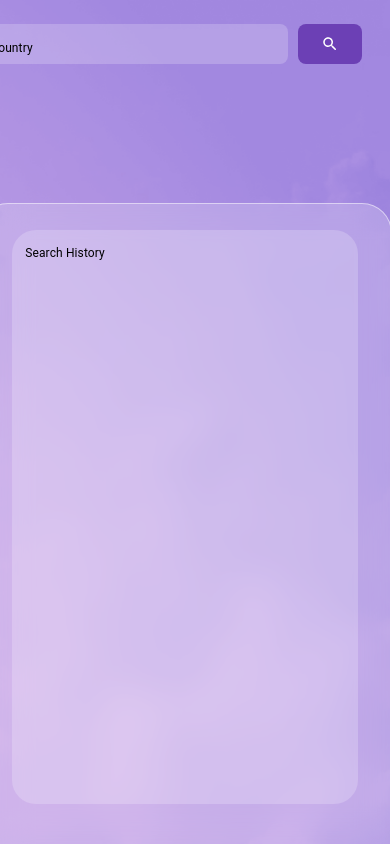
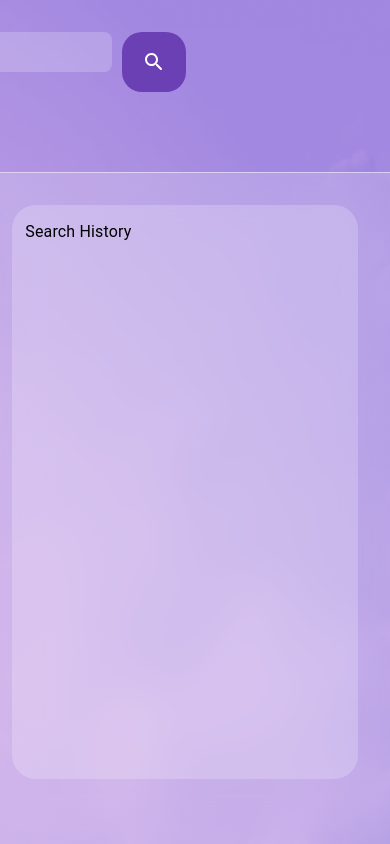
Before and after one commit to calvinlua/weather-app-react, a React (Vite) app: page / in a window 390 px wide. Built offline with nearby package versions, Linux system fonts and the light colour scheme.

Commit message:
Remove root and theme provider due to theme applied on pure css

```diff
--- a/src/App.module.css
+++ b/src/App.module.css
@@ -1,4 +1,3 @@
-:root {
 .bg {
   position: relative;
   background: var(--background-image);
@@ -65,11 +64,9 @@
 .display-weather-subtitle {
   color: var(--display-weather-subtitle-text-color);
 }
-}
 
 /* For mobile (small) */
 @media screen and (max-width: 400px) {
-  :root {
   font-size: 12px;
 
   .main-content-box {
@@ -94,7 +91,6 @@
   }
   .display-temperature {
     font-size: 30px;
-    }
   }
 }
 
--- a/src/App.tsx
+++ b/src/App.tsx
@@ -96,7 +96,7 @@ const App = () => {
                 setSearchCountry={setSearchCountry}
                 handleSearch={handleSearch}
               />
-              <Box className={classes["main-content-box"]}>
+              <div className={classes["main-content-box"]}>
                 <div>
                   <div>
                     {weather != null ? (
@@ -167,7 +167,7 @@ const App = () => {
                     handleDelete={handleDelete}
                   />
                 </div>
-              </Box>
+              </div>
             </div>
           </div>
         </div>
--- a/src/components/common/atom/HistoryList/HistoryList.module.css
+++ b/src/components/common/atom/HistoryList/HistoryList.module.css
@@ -1,10 +1,10 @@
-:root {
 .sub-content-box {
   padding: 20px;
   width: 620px;
   height: 548px;
   background-color: var(--sub-container-color);
   border-radius: 1.5em;
+  overflow: auto;
 }
 
 .sub-content-title {
@@ -23,7 +23,7 @@
   background-color: var(--list-item-box-background);
 }
 
-  .list-item-icon-button {
+body .list-item-icon-button {
   background: var(--list-item-button-background);
   box-shadow: var(--list-item-button-shadow);
   border: var(--list-item-button-border);
@@ -37,10 +37,8 @@
   font-size: 14px;
   color: var(--list-item-box-timestamp);
 }
-}
 
 @media screen and (max-width: 400px) {
-  :root {
   .sub-content-box {
     width: 320px;
     height: 548px;
@@ -68,4 +66,3 @@
     font-size: 10px;
   }
 }
-}
--- a/src/components/common/atom/SearchBar/SearchBar.module.css
+++ b/src/components/common/atom/SearchBar/SearchBar.module.css
@@ -1,4 +1,3 @@
-:root {
 .input-box {
   display: flex;
   width: 38.75em;
@@ -7,19 +6,16 @@
   border-radius: 1em;
   background-color: var(--search-bar-background-color);
 }
-
-  .search-button {
+body .search-button {
   display: flex;
   background-color: var(--search-icon-background-color);
   width: 60px;
   height: 60px;
   border-radius: 20px;
 }
-}
 
 /* For mobile (small) */
 @media screen and (max-width: 400px) {
-  :root {
   .input-box {
     display: flex;
     width: 310px;
@@ -37,4 +33,3 @@
     border-radius: 8px;
   }
 }
-}
--- a/src/index.css
+++ b/src/index.css
@@ -1,8 +1,10 @@
 html,
-body,
-#root {
+body {
   margin: 0;
   padding: 0;
+  width: 100%;
+  height: 100%;
+  overflow: auto;
 }
 
 /* Default (light mode) */
--- a/src/main.tsx
+++ b/src/main.tsx
@@ -3,15 +3,11 @@ import { createRoot } from "react-dom/client";
 import "./index.css";
 import App from "./App.tsx";
 import { createBrowserRouter, RouterProvider } from "react-router-dom";
-import { ThemeProvider } from "@emotion/react";
-import { theme } from "./theme.tsx";
 
 const router = createBrowserRouter([{ path: "/", element: <App /> }]);
 
 createRoot(document.getElementById("root")!).render(
   <StrictMode>
-    <ThemeProvider theme={theme}>
-      <RouterProvider router={router} />
-    </ThemeProvider>
+    <RouterProvider router={router} />
   </StrictMode>
 );
--- a/src/theme.tsx
+++ /dev/null
@@ -1,18 +0,0 @@
-import { createTheme } from "@mui/material";
-import { green } from "@mui/material/colors";
-import blue from "@mui/material/colors/blue";
-
-export const theme = createTheme({
-  palette: {
-    primary: {
-      main: "#343943",
-      light: "#6C40B5",
-      dark: blue[900],
-    },
-    success: {
-      light: green[300],
-      main: green[500],
-      dark: green[700],
-    },
-  },
-});
```
Lines whose indentation alone changed are shown as unchanged.
